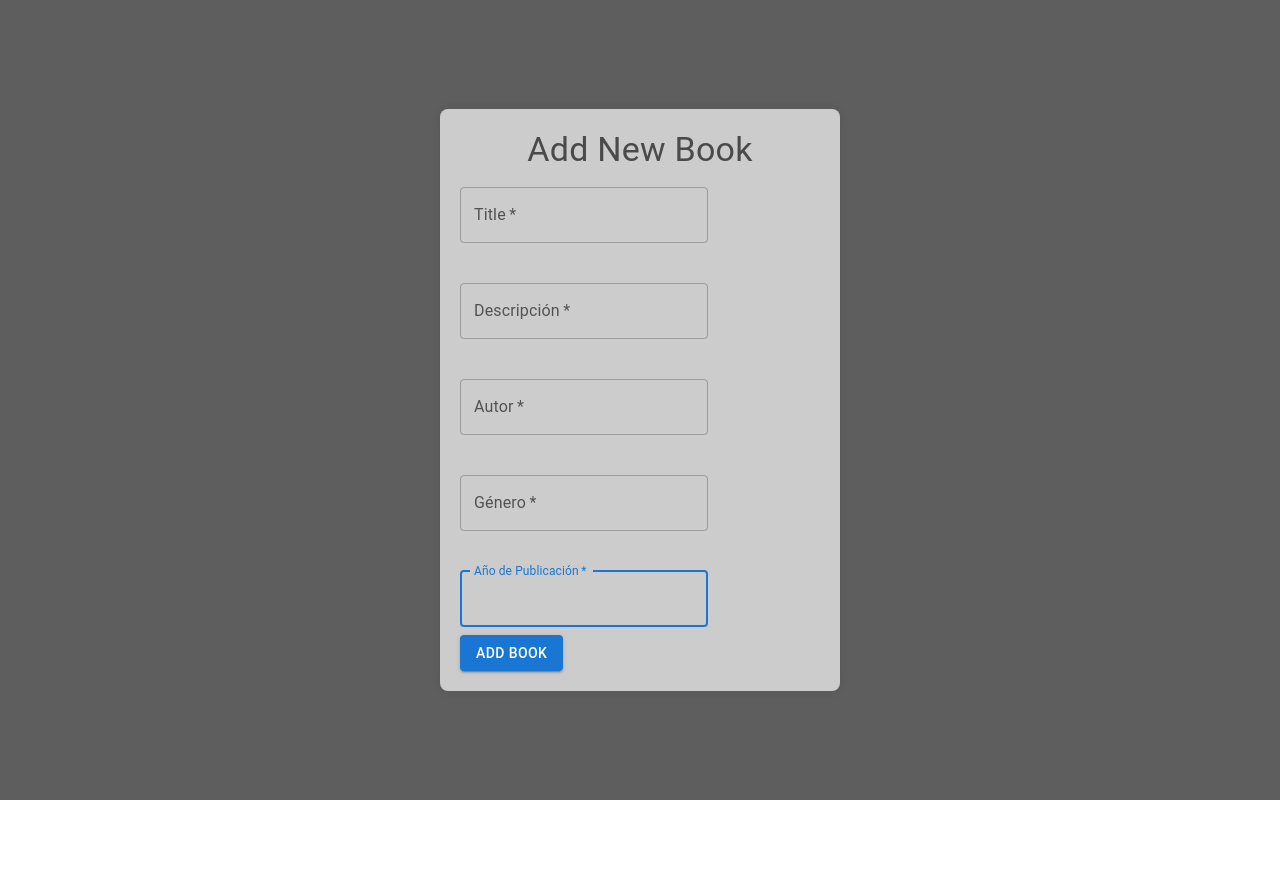
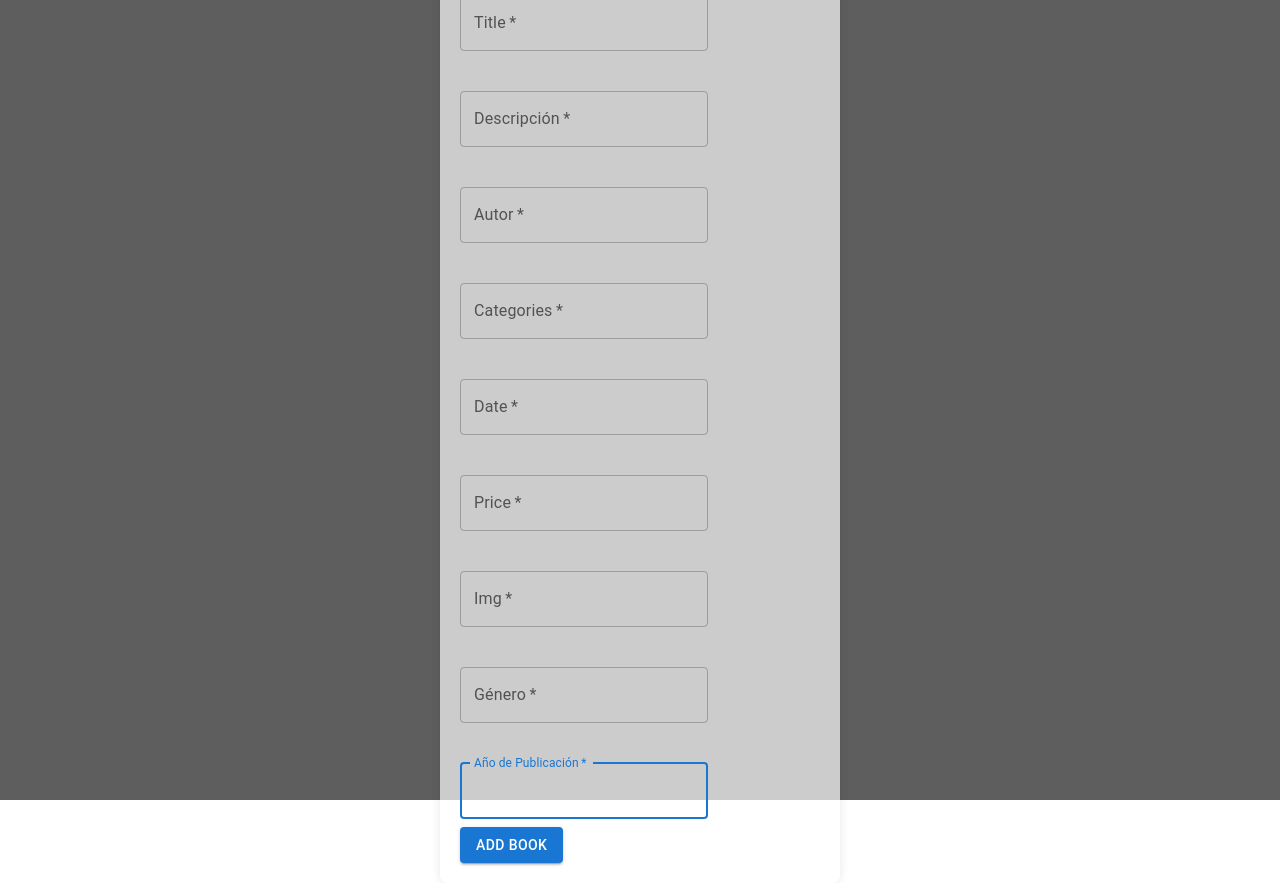
Before and after one commit to Francisco-Villanueva/eccomerce-beer, a React (Vite) app in the folder client/: page /admin/addBook in a window 1280 px wide. Before the commit the page ends 800 px from the top, so only its background shows below. Built offline with nearby package versions, Linux system fonts and the light colour scheme; no server answers.

Commit message:
cambie el addbook para que la info sea parecida a los libros de al API

```diff
--- a/client/src/commons/Cards/Card.jsx
+++ b/client/src/commons/Cards/Card.jsx
@@ -41,7 +41,7 @@ export default function Cards({ book }) {
     >
       <CardMedia
         component="img"
-        src={book.image}
+        src={book.img}
         alt="Paella dish"
         sx={{ objectFit: "contain", height: "280px", borderRadius: "5px" }}
       />
--- a/client/src/components/AllProducts.jsx
+++ b/client/src/components/AllProducts.jsx
@@ -25,6 +25,8 @@ export const AllProducts = ({ selectedCategories }) => {
   const booksToShow =
     searchedBooks && searchedBooks.length > 0 ? searchedBooks : filteredBooks;
 
+      console.log(booksToShow);
+
   return (
     <div className="grilla_libros">
       {booksToShow?.length ? (
--- a/client/src/components/Cart.jsx
+++ b/client/src/components/Cart.jsx
@@ -73,7 +73,7 @@ export const Cart = () => {
                         component="img"
                         alt={book.title}
                         height="140"
-                        image={book.image}
+                        image={book.img}
                       />
                     </Grid>
                     <Grid item xs={6}>
--- a/client/src/components/HistoryCart.jsx
+++ b/client/src/components/HistoryCart.jsx
@@ -96,7 +96,7 @@ export default function HistoryCart() {
                       }}
                     >
                       <img
-                        src={b.image}
+                        src={b.img}
                         alt={b.title}
                         style={{
                           objectFit: "contain",
--- a/client/src/components/OneProduct.jsx
+++ b/client/src/components/OneProduct.jsx
@@ -111,7 +111,7 @@ export const OneProduct = () => {
             <div className="columns">
               <div className="column is-one-third">
                 <img
-                  src={book.image}
+                  src={book.img}
                   alt={book.title}
                   style={{ height: "366px" }}
                 />
@@ -139,7 +139,9 @@ export const OneProduct = () => {
               </p> */}
                 <p>
                   <span className="title is-6">Categories:</span>{" "}
-                  {book.categories?.join(", ") || "Not Categories"}
+                  {Array.isArray(book.categories)
+                    ? book.categories.join(", ")
+                    : book.categories || "Not Categories"}
                 </p>
                 {/* <p>
                 <span className="title is-6">Language:</span>{" "}
--- a/client/src/components/admin/AddBook.jsx
+++ b/client/src/components/admin/AddBook.jsx
@@ -15,6 +15,10 @@ export default function AddBook() {
   const [author, setAuthor] = useState("");
   const [genre, setGenre] = useState("");
   const [year, setYear] = useState("");
+  const [categories, setCategories] = useState("");
+  const [date, setDate] = useState("");
+  const [price, setPrice] = useState("");
+  const [img, setImg] = useState("")
 
   const { createBook } = useContext(AuthContext);
   const handleTitleChange = (e) => {
@@ -32,6 +36,26 @@ export default function AddBook() {
     setAuthor(value);
   };
 
+  const handleCategoriesChange = (e) => {
+    const value = e.target.value;
+    setCategories(value);
+  };
+
+    const handleDateChange = (e) => {
+    const value = e.target.value;
+    setDate(value);
+  };
+
+  const handlePriceChange = (e) => {
+    const value = e.target.value;
+    setPrice(parseInt(value));
+  };
+
+  const handleImgChange = (e) => {
+    const value = e.target.value;
+    setImg(value);
+  };
+
   const handleGenreChange = (e) => {
     const value = e.target.value;
     setGenre(value);
@@ -42,6 +66,8 @@ export default function AddBook() {
     setYear(value);
   };
 
+
+
   const handleSubmit = (e) => {
     e.preventDefault();
 
@@ -49,14 +75,23 @@ export default function AddBook() {
       title: title,
       description: description,
       author: author,
+      categories: categories,
+      date: date,
+      price: price,
+      img: img,
       genre: genre,
       year: year,
     };
     createBook(newBook, navigate);
     setTitle("");
     setAuthor("");
+    setCategories("");
+    setDate("");
+    setPrice("");
+    setImg("");
     setGenre("");
     setYear("");
+
     // axios
     //   .post("http://localhost:4000/admin/books/createBook", {
     //     title: title,
@@ -75,7 +110,6 @@ export default function AddBook() {
     // setYear("");
     //   })
     //   .catch((err) => console.log(err));
-
   };
 
   return (
@@ -119,6 +153,50 @@ export default function AddBook() {
             </Grid>
             <Grid item xs={12}>
               <TextField
+                label="Categories"
+                margin="normal"
+                value={categories}
+                onChange={handleCategoriesChange}
+                autoComplete="Categories"
+                autoFocus
+                required
+              />
+            </Grid>
+            <Grid item xs={12}>
+              <TextField
+                label="Date"
+                margin="normal"
+                value={date}
+                onChange={handleDateChange}
+                autoComplete="Date"
+                autoFocus
+                required
+              />
+            </Grid>
+            <Grid item xs={12}>
+              <TextField
+                label="Price"
+                margin="normal"
+                value={price}
+                onChange={handlePriceChange}
+                autoComplete="Price"
+                autoFocus
+                required
+              />
+            </Grid>
+            <Grid item xs={12}>
+              <TextField
+                label="Img"
+                margin="normal"
+                value={img}
+                onChange={handleImgChange}
+                autoComplete="Img"
+                autoFocus
+                required
+              />
+            </Grid>
+            <Grid item xs={12}>
+              <TextField
                 label="Género"
                 margin="normal"
                 value={genre}
--- a/client/src/contexts/AuthContext.jsx
+++ b/client/src/contexts/AuthContext.jsx
@@ -114,7 +114,7 @@ const AuthContextProvider = ({ children }) => {
             bookId: book.bookId ?? book.id,
             title: book.title,
             description: book.description,
-            image: book.image ?? "",
+            img: book.img ?? "",
             rating: book.rating ?? 1,
             price: book.price ?? 0,
             date: book.date ?? "",
```
Also changed, not shown: 2 other files (tests, documents, lock files or other folders).
